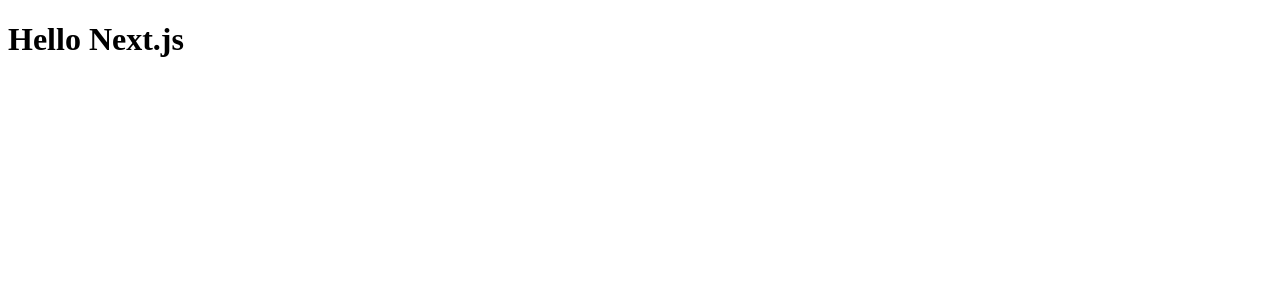
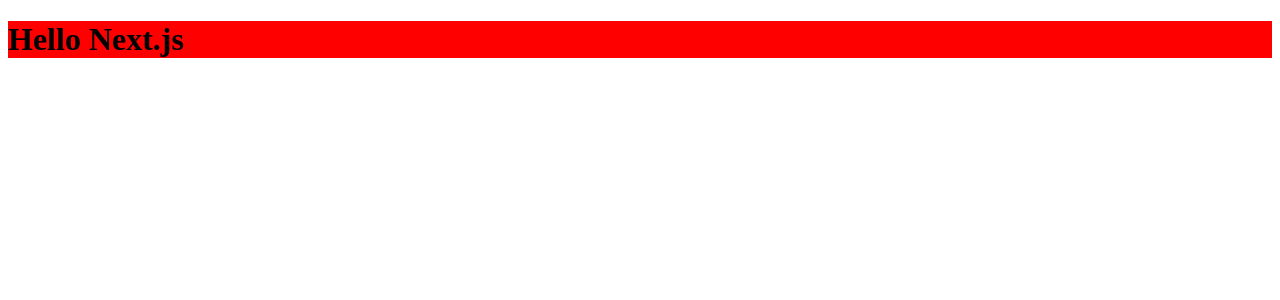
Before and after one commit to susickypavel/frontendista.cz, a Next.js app: page / in a window 1280 px wide. Shown: the top 300 px of the page. Built offline with nearby package versions, Linux system fonts and the light colour scheme.

Commit message:
chore(css): add scss support

```diff
--- a/package.json
+++ b/package.json
@@ -28,6 +28,7 @@
     "eslint-config-next": "12.0.10",
     "eslint-config-prettier": "^8.3.0",
     "prettier": "^2.5.1",
+    "sass": "^1.49.7",
     "typescript": "^4.5.5"
   }
 }
--- a/pages/index.tsx
+++ b/pages/index.tsx
@@ -1,10 +1,12 @@
 import * as React from "react";
+
+import styles from "../src/stylesheet/pages/index.module.scss";
 
 import type { NextPage } from "next";
 
 const IndexPage: NextPage = () => {
   return (
-    <div>
+    <div className={styles.page}>
       <h1>Hello Next.js</h1>
     </div>
   );
--- /dev/null
+++ b/src/stylesheet/pages/index.module.scss
@@ -0,0 +1,4 @@
+.page {
+  background: red;
+  user-select: none;
+}
```
Also changed, not shown: 1 other file (tests, documents, lock files or other folders).
